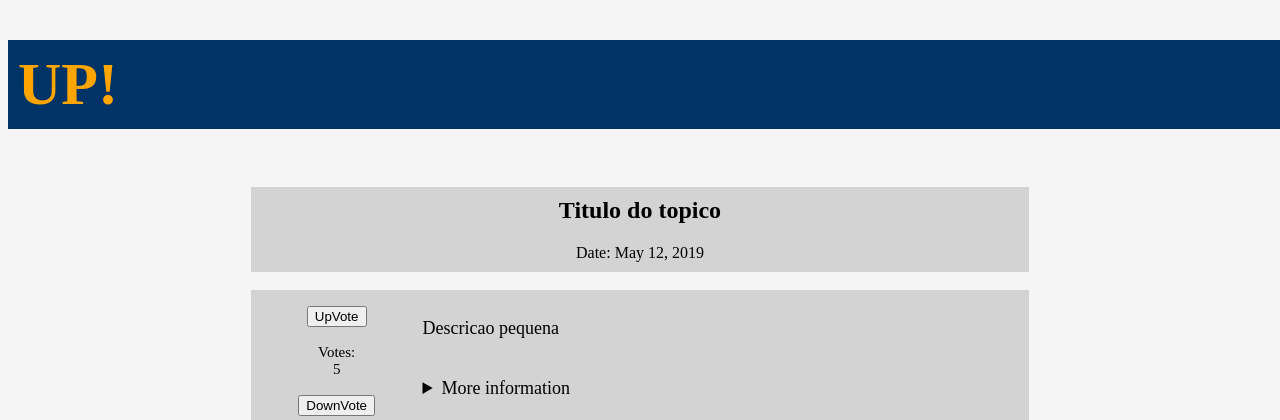
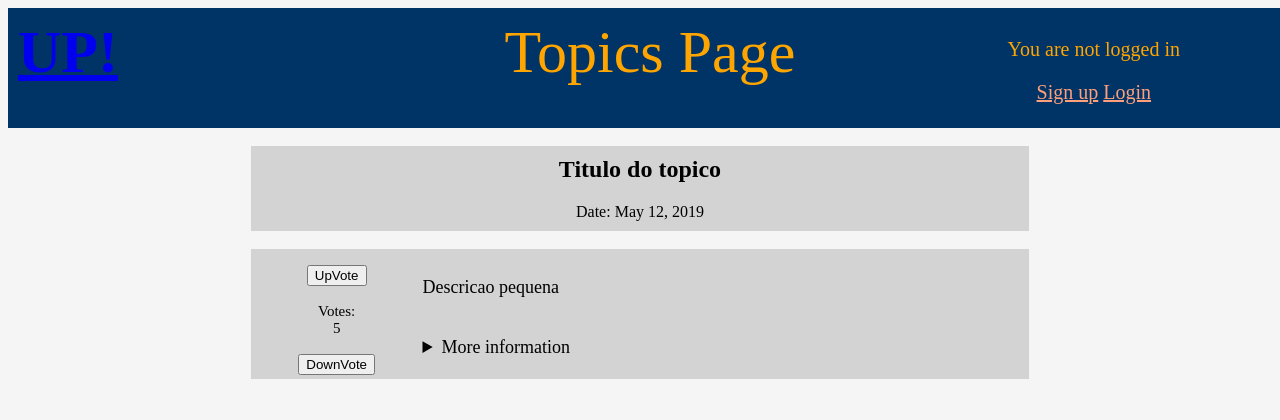
Before and after one commit to LucasSte/WebApp-CES-22, a Django app: page /Topics/2/ in a window 1280 px wide. Shown: the top 420 px of the page. Run offline with Django 3.2, Linux system fonts and the light colour scheme; data comes from the database, SQL or seed files in the repository.

Commit message:
Fixing html conflicts

```diff
--- a/Topics/templates/Topics/detail.html
+++ b/Topics/templates/Topics/detail.html
@@ -5,10 +5,23 @@
     <title>{{Topic.title_text}}</title>
 </head>
 
+<header>
+    <div class="divh"> <a href="{% url 'index' %}">UP!</a> </div>
+    <div class="title">Topics Page</div>
+    <div id="profile_area">
+        {% if user.is_authenticated %}
+            <p>Hi {{ user.username }}!</p>
+            <p><a href="{% url 'logout' %}">Logout</a></p>
+        {% else %}
+          <p>You are not logged in</p>
+          <p><a href="{% url 'signup' %}">Sign up</a> <a href="{% url 'login' %}">Login</a></p>
+        {% endif %}
+    </div>
+</header>
 
-<h1> UP!</h1>
 <br>
 
+<body>
 <h2>{{Topic.title_text}}</h2>
 <p class="date">Date: {{Topic.pub_date}}</p>
 <br>
@@ -37,13 +50,6 @@
     </div>
 </div>
 
-{% if user.is_authenticated %}
-    <p>Hi {{ user.username }}!</p>
-    <p><a href="{% url 'logout' %}">Logout</a></p>
-{% else %}
-  <p>You are not logged in</p>
-  <p><a href="{% url 'signup' %}">Sign up</a> <a href="{% url 'login' %}">Login</a></p>
-{% endif %}
 
 </body>
 </html>
--- a/WebApp/urls.py
+++ b/WebApp/urls.py
@@ -15,8 +15,6 @@ Including another URLconf
 """
 from django.contrib import admin
 from django.urls import path, include
-
-
 from . import views
 
 urlpatterns = [
--- a/static/detail.css
+++ b/static/detail.css
@@ -2,15 +2,49 @@ body {
     background-color : whitesmoke;
 }
 
-h1{
+header{
+    display: grid;
+    grid-template-columns: 20% 60% 20%;
+    width: 100%;
+    background-color: #003366;
+    padding: 10px;
+    margin: auto;
+    height: 100px;
+}
+
+.divh{
     text-align: left;
     font: revert;
-    width: 100%;
-    border: 0;
-    padding: 10px;
-    background-color: #003366;
     color: orange;
     font-size: 60px;
+    font-weight: bold;
+}
+
+.div1 a{
+    font: revert;
+    color: orange;
+    text-decoration: none;
+}
+
+.title{
+    text-align: center;
+    font: revert;
+    color: orange;
+    font-size: 60px;
+    vertical-align: middle;
+}
+
+#profile_area{
+    text-align: center;
+    font: revert;
+    color: orange;
+    font-size: 20px;
+    position: absolute;
+    right: 100px;
+}
+
+#profile_area a:link{
+    color: lightsalmon;
 }
 
 h2 {
```
Also changed, not shown: templates/WebApp/index.html (+16 -6 lines).
